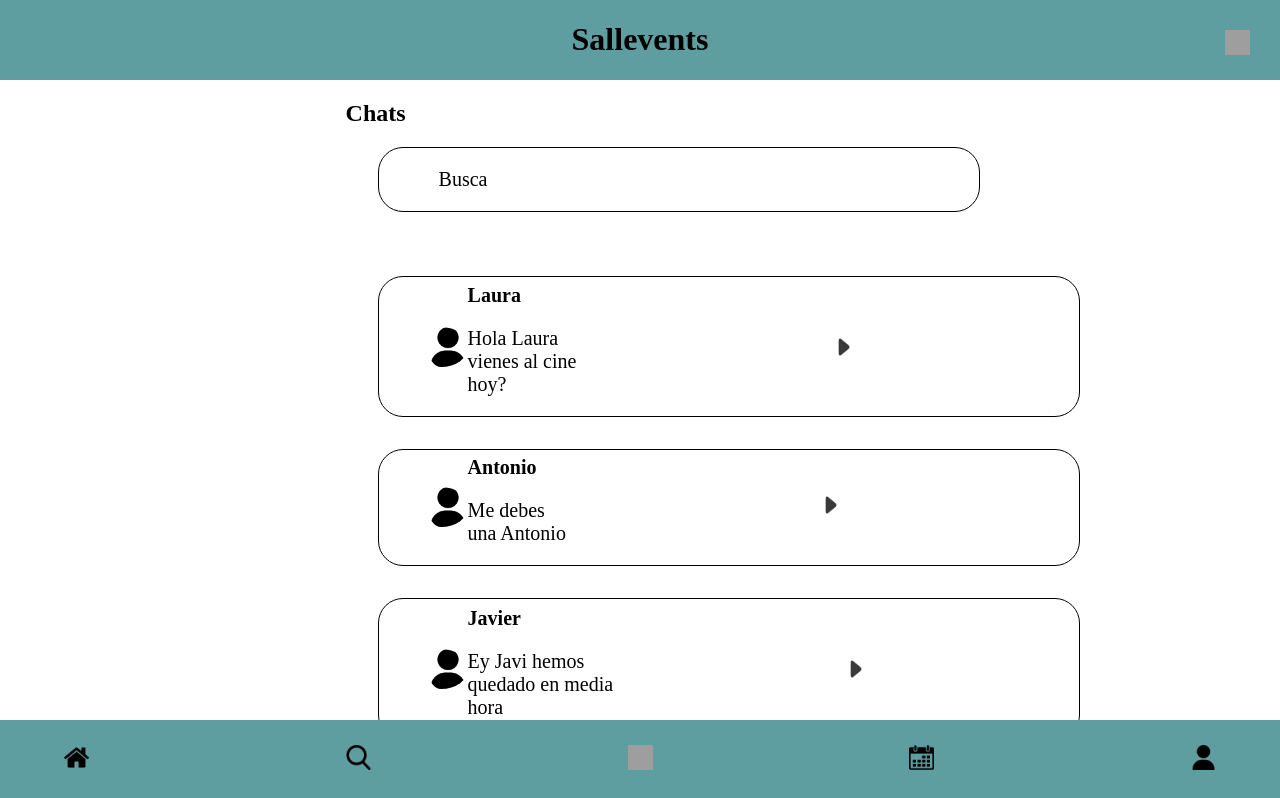
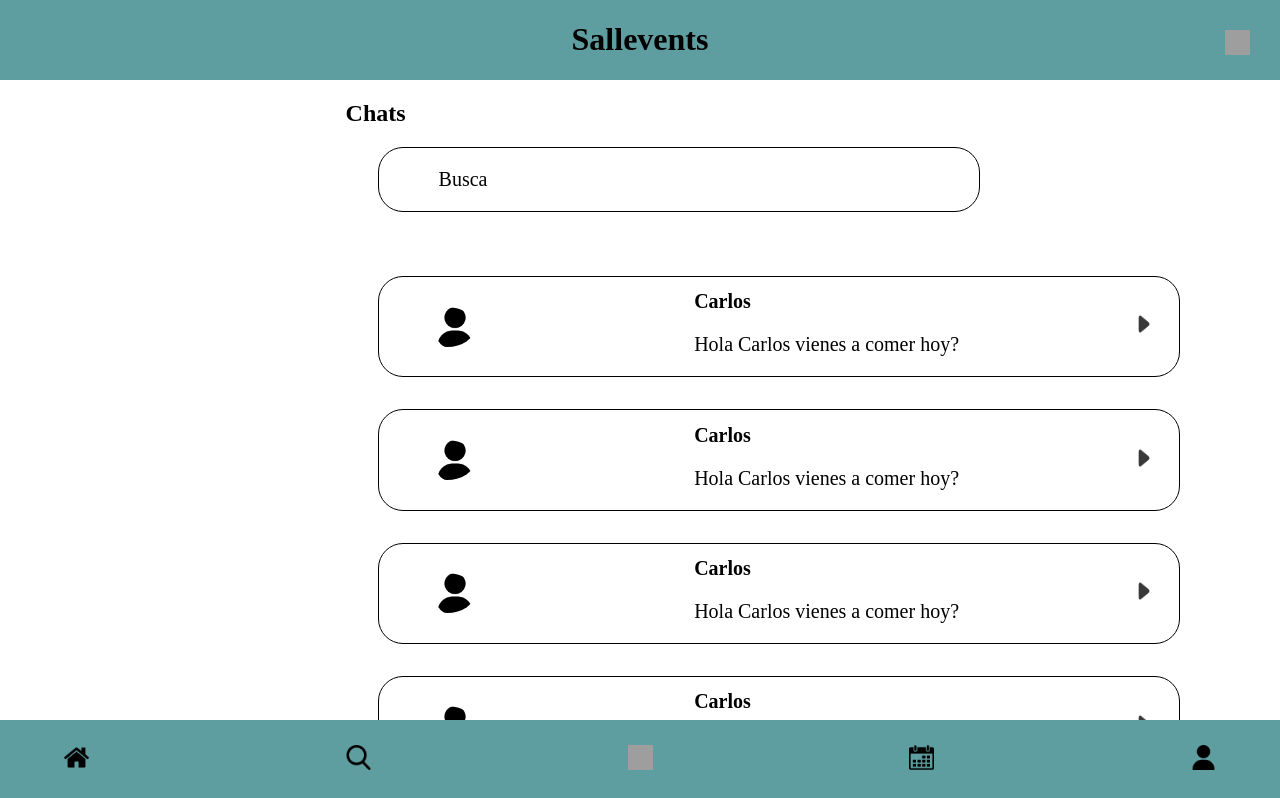
Before and after one commit to mateogalache/PWI-G03, a Vue app: page /Chats in a window 1280 px wide. Shown: the top 798 px of the page. Built offline with nearby package versions, Linux system fonts and the light colour scheme; grey boxes are pictures that could not be loaded.

Commit message:
cambios + comentarios

```diff
--- a/src/views/Amistades.vue
+++ b/src/views/Amistades.vue
@@ -6,6 +6,7 @@ import Header2 from '../components/Header2.vue'
     <Header2>
 
     </Header2>
+<!--Pagina para las amistades del usuario -->
     <main>
         <h2>Amistades</h2>
         <div class="foto1">
@@ -18,7 +19,7 @@ import Header2 from '../components/Header2.vue'
                 <a href="SearchFriend"><button class="boton1">Añadir amigos ></button></a>
                 <a href="Pending"><button class="boton1">Request ></button></a>
             </div>
-        <div class="transparent6"></div>
+        <div class="transparent6"></div> <!--usamos este div para poder hacer scroll por la pagina y no se quede cortado la informacion-->
     </main>
     <Footer2>
 
--- a/src/views/Chat.vue
+++ b/src/views/Chat.vue
@@ -7,13 +7,14 @@ import Header2 from '../components/Header2.vue'
     <Header2>
 
     </Header2>
+	<!--Chat con una persona-->
     <main>
         <div class="nomchat">
             <img class="header-img" src="src/assets/FRENTE-NITIDA.webp" />
             <h2>Antonio99</h2>
         </div>
 
-        <div class="box">
+        <div class="box"><!-- Usamos div de manera "tonta", hace referencia a un elemento o conjunto de elementos pero podriamos usar article-->
 			<div class="item left">
 				<img class="header-img" src="src/assets/FRENTE-NITIDA.webp" />
 				<span class = "message"> Que me cuentas </span>
--- a/src/views/Chats.vue
+++ b/src/views/Chats.vue
@@ -8,7 +8,7 @@ import Header3 from '../components/Header3.vue';
     <Header3>
 
     </Header3>
-
+<!--Chats con diferentes persona-->
     <main>
         <div class = "cont">
             <h2>Chats</h2>
@@ -16,47 +16,6 @@ import Header3 from '../components/Header3.vue';
                 <p class = "buscar">Busca</p>
             </div>
 
-            <div class = "PContainer">
-                <img src="src/assets/usuario.png" class = "perfil">
-                <div class="chat">
-                    <b class = "nombre">Laura</b>
-                    <p class = "mensaje">Hola Laura vienes al cine hoy?</p>
-                </div>
-
-                <div class = "Clogo">
-                    <img src="src\assets\flecha.png" class = "icon" alt="tick">
-                </div>
-            </div>
-            <div class = "PContainer">
-                <img src="src/assets/usuario.png" class = "perfil">
-                <div class="chat">
-                    <b class = "nombre">Antonio</b>
-                    <p class = "mensaje">Me debes una Antonio</p>
-                </div>
-                <div class = "Clogo">
-                    <a href='Chat'><img src="src\assets\flecha.png" class = "icon" alt="tick"></a>
-                </div>
-            </div>
-            <div class = "PContainer">
-                <img src="src/assets/usuario.png" class = "perfil">
-                <div class="chat">
-                    <b class = "nombre">Javier</b>
-                    <p class = "mensaje">Ey Javi hemos quedado en media hora</p>
-                </div>
-                <div class = "Clogo">
-                    <img src="src\assets\flecha.png" class = "icon" alt="tick">
-                </div>
-            </div>
-            <div class = "PContainer">
-                <img src="src/assets/usuario.png" class = "perfil">
-                <div class="chat">
-                    <b class = "nombre">Maria</b>
-                    <p class = "mensaje">Que tal estas Maria?</p>
-                </div>
-                <div class = "Clogo">
-                    <img src="src\assets\flecha.png" class = "icon" alt="tick">
-                </div>
-            </div>
             <div class = "PContainer">
                 <img src="src/assets/usuario.png" class = "perfil">
                 <div class="chat">
@@ -113,7 +72,7 @@ import Header3 from '../components/Header3.vue';
         </div>
 
 
-        <div class = "transparent6"></div>
+        <div class = "transparent6"></div><!--usamos este div para poder hacer scroll por la pagina y no se quede cortado la informacion-->
 
     </main>
     <Footer2>
@@ -130,6 +89,9 @@ import Header3 from '../components/Header3.vue';
     display: flex;
     flex-direction: column;
 
+}
+.chat{
+    margin-left: 10%;
 }
 
 
@@ -158,10 +120,10 @@ import Header3 from '../components/Header3.vue';
 
 }
 .Clogo{
-    display: flex;
-    justify-content: end;
-    justify-content: space-around;
-    margin-right: 5%;
+    position:absolute;
+    right: 10%;
+
+
 }
 .icon{
 
@@ -208,14 +170,13 @@ import Header3 from '../components/Header3.vue';
         margin-right: 5%;
     }
     .PContainer{
-        width: 700px;
+        width: 800px;
         margin-left: 5%;
         margin-right: 5%;
     }
     .Clogo{
-        width: 100%;
-        margin-left: 5%;
-        margin-right: 5%;
+
+        right: 10%;
     }
     .icon{
         width: 20px;
--- a/src/views/PerfilAjeno.vue
+++ b/src/views/PerfilAjeno.vue
@@ -6,6 +6,7 @@ import Header2 from '../components/Header2.vue'
     <Header2>
 
     </Header2>
+    <!--Pagina igual que la del perfil amigo pero con el boton de añadir amigo -->
     <main>
         <br>
        <h2>Datos</h2>
@@ -83,6 +84,7 @@ import Header2 from '../components/Header2.vue'
     height: 120px;
     border-radius: 150px;
     border: 1px solid black;
+    justify-content: center;
 
 }
 
@@ -115,11 +117,14 @@ import Header2 from '../components/Header2.vue'
         height: 200px;
         border-radius: 150px;
         border: 1px solid black;
+        justify-content: center;
+        margin-left: 30%;
     }
     .Clogo{
         width: 20px;
         height: 20px;
-        margin-left: auto;
+        margin-left: 50%;
+
 
     }
     .cont{
@@ -127,6 +132,7 @@ import Header2 from '../components/Header2.vue'
         justify-content: center;
         align-items: center;
         margin-top: 1%;
+
     }
 
     .boton{
@@ -146,10 +152,11 @@ import Header2 from '../components/Header2.vue'
         height: 50px;
         font-size: 20px;
         display: flex;
-        flex-direction: column;
+        flex-direction: row;
         justify-content: center;
         align-items: center;
         margin-top: 0%;
+
 
 
 
--- a/src/views/PerfilAmigo.vue
+++ b/src/views/PerfilAmigo.vue
@@ -6,6 +6,7 @@ import Header2 from '../components/Header2.vue'
     <Header2>
 
     </Header2>
+    <!--Pagina cuandro entras al perfil de un amigo-->
     <main>
         <br>
        <h2>Datos</h2>
@@ -53,7 +54,7 @@ import Header2 from '../components/Header2.vue'
 
 
 
-  <div class="transparent6"></div>
+  <div class="transparent6"></div><!--usamos este div para poder hacer scroll por la pagina y no se quede cortado la informacion-->
   </main>
   <Footer2>
 
@@ -101,8 +102,7 @@ import Header2 from '../components/Header2.vue'
     .Clogo{
         width: 20px;
         height: 20px;
-        margin-left: auto;
-
+        margin-left: 50%
     }
     .cont{
         display: flex;
@@ -122,7 +122,7 @@ import Header2 from '../components/Header2.vue'
         height: 50px;
         font-size: 20px;
         display: flex;
-        flex-direction: column;
+        flex-direction: row;
         justify-content: center;
         align-items: center;
 
--- a/src/views/TimeLineEvent.vue
+++ b/src/views/TimeLineEvent.vue
@@ -8,7 +8,7 @@ import Header2 from '../components/Header2.vue'
     <Header2>
 
     </Header2>
-
+<!--Pagina para ver el calendario de eventos-->
     <main>
         <div class = "cont">
             <h2>Calendar</h2>
```
